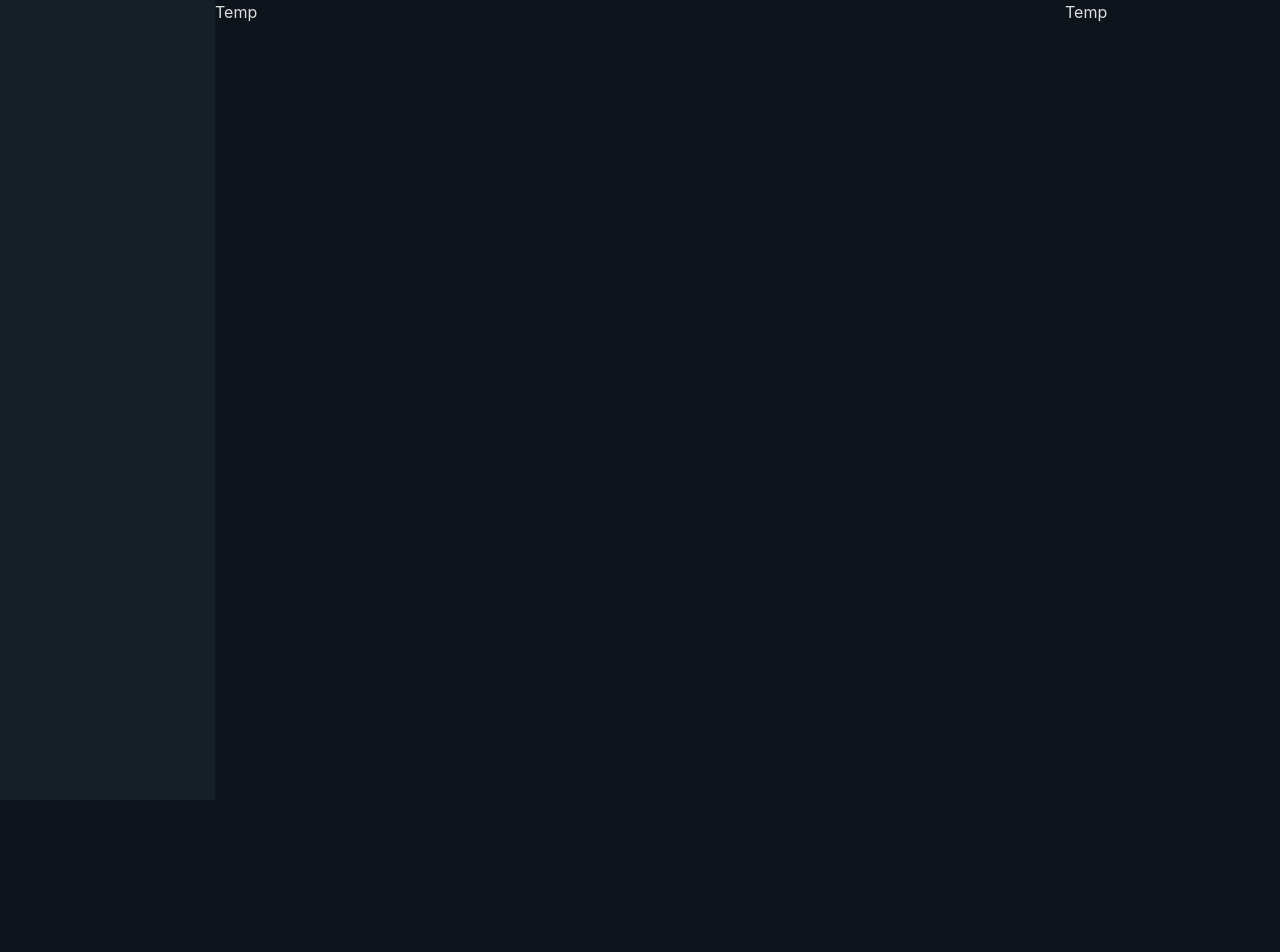
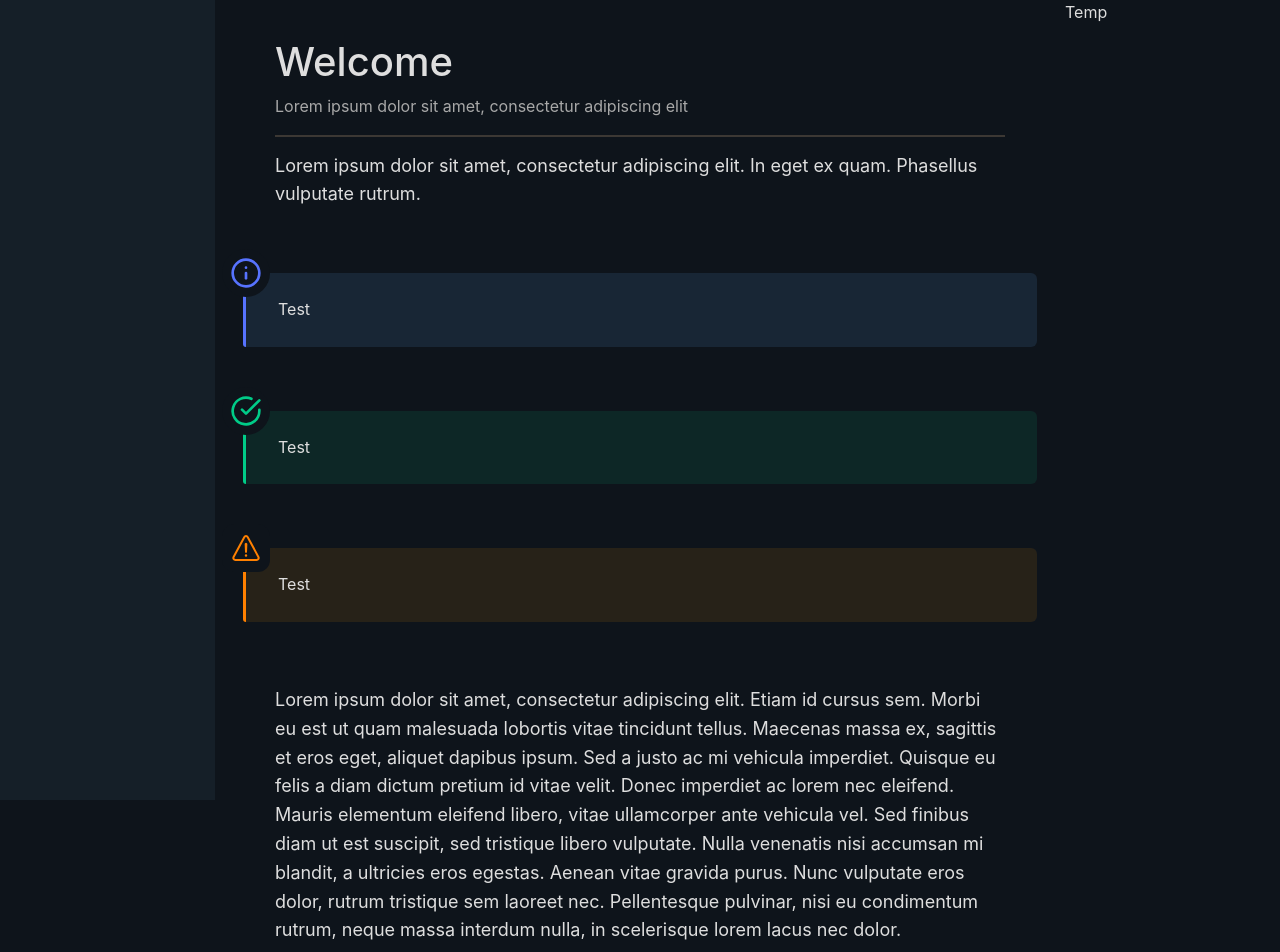
Before and after one commit to ekerik220/arise, a Next.js app: page / in a window 1280 px wide. Shown: the top 952 px of the page. Before the commit the page ends 800 px from the top, so only its background shows below. Built offline with nearby package versions, Linux system fonts and the light colour scheme.

Commit message:
Update home page to use the new article + aside components.

```diff
--- a/pages/index.tsx
+++ b/pages/index.tsx
@@ -1,10 +1,39 @@
 import type { NextPage } from "next";
 import { AppContainer } from "components/appContainer";
+import { Article } from "components/article";
+import { ArticleHeader } from "components/article/articleHeader";
+import { Aside } from "components/aside/aside";
 
 const Home: NextPage = () => {
   return (
     <AppContainer>
-      <div>Temp</div>
+      <Article>
+        <ArticleHeader
+          title="Welcome"
+          subtitle="Lorem ipsum dolor sit amet, consectetur adipiscing elit"
+        />
+        <p>
+          Lorem ipsum dolor sit amet, consectetur adipiscing elit. In eget ex
+          quam. Phasellus vulputate rutrum.
+        </p>
+        <Aside type="info">Test</Aside>
+        <Aside type="success">Test</Aside>
+        <Aside type="alert">Test</Aside>
+        <p>
+          Lorem ipsum dolor sit amet, consectetur adipiscing elit. Etiam id
+          cursus sem. Morbi eu est ut quam malesuada lobortis vitae tincidunt
+          tellus. Maecenas massa ex, sagittis et eros eget, aliquet dapibus
+          ipsum. Sed a justo ac mi vehicula imperdiet. Quisque eu felis a diam
+          dictum pretium id vitae velit. Donec imperdiet ac lorem nec eleifend.
+          Mauris elementum eleifend libero, vitae ullamcorper ante vehicula vel.
+          Sed finibus diam ut est suscipit, sed tristique libero vulputate.
+          Nulla venenatis nisi accumsan mi blandit, a ultricies eros egestas.
+          Aenean vitae gravida purus. Nunc vulputate eros dolor, rutrum
+          tristique sem laoreet nec. Pellentesque pulvinar, nisi eu condimentum
+          rutrum, neque massa interdum nulla, in scelerisque lorem lacus nec
+          dolor.
+        </p>
+      </Article>
       <AppContainer.RightSideBar>Temp</AppContainer.RightSideBar>
     </AppContainer>
   );
```
